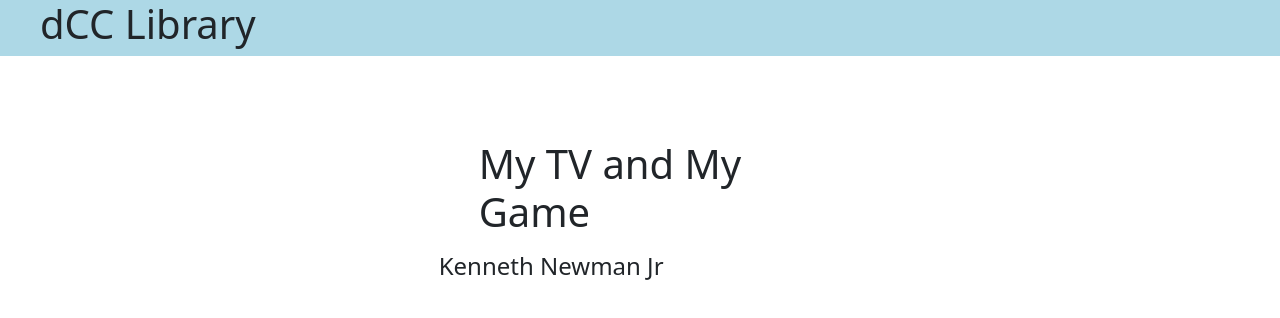
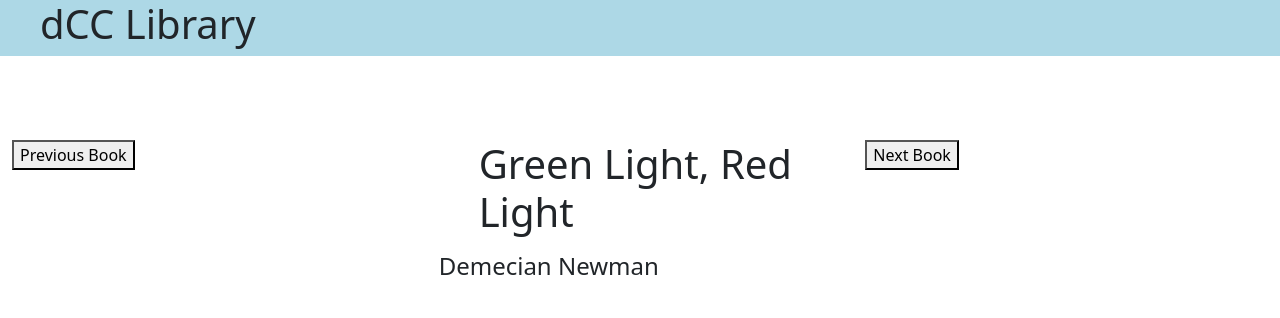
Before and after one commit to knnthnwmn/DCCLibraryReactTutorial, a React (Create React App) app: page / in a window 1280 px wide. Shown: the top 318 px of the page. Built offline with nearby package versions, Linux system fonts and the light colour scheme.

Commit message:
completed nav functionality for going to next and previous books

```diff
--- a/src/components/App.jsx
+++ b/src/components/App.jsx
@@ -12,9 +12,32 @@ class App extends Component {
             {title: "I Love COD", author: "Jourdain watkins"}
         ];
         this.state = {
-            bookNumber: 1
+            bookNumber: 0
         };
     }
+
+    goToNextBook = () => {
+        let tempBookNumber = this.state.bookNumber;
+        tempBookNumber++;
+        if(tempBookNumber === this.books.length){
+            tempBookNumber = 0;
+        }
+        this.setState({
+            bookNumber: tempBookNumber
+        });
+    }
+
+    goToPreviousBook = () => {
+        let tempBookNumber = this.state.bookNumber;
+        tempBookNumber--;
+        if(tempBookNumber < 0){
+            tempBookNumber = this.books.length -1
+        }
+        this.setState({
+            bookNumber: tempBookNumber
+        });
+    }
+
 
     render(){
         return(
@@ -23,6 +46,7 @@ class App extends Component {
                <div className="row">
                     <div className="col-md-4">
                         {/**Button here to move to previous book being viewed*/}
+                        <button onClick={this.goToPreviousBook}>Previous Book</button>
                     </div>
                     <div className="col-md-4">
                         {/**Dislpay book with cover here*/}
@@ -31,6 +55,7 @@ class App extends Component {
                     </div>
                     <div className="col-md-4">
                         {/**Button here to move to next book being viewed*/}
+                        <button onClick={this.goToNextBook}>Next Book</button>
                     </div>
                </div>
            </div>
```
